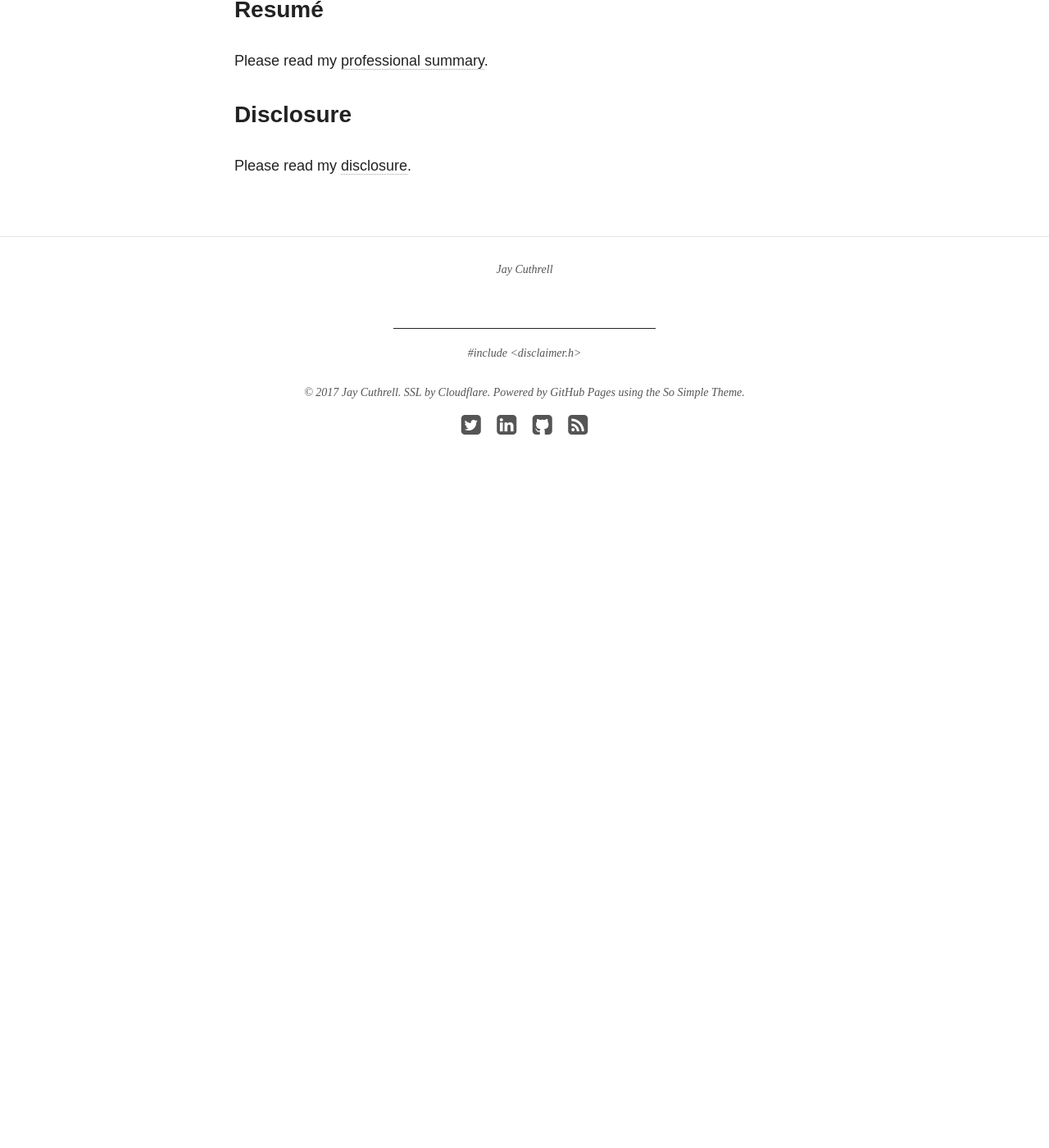
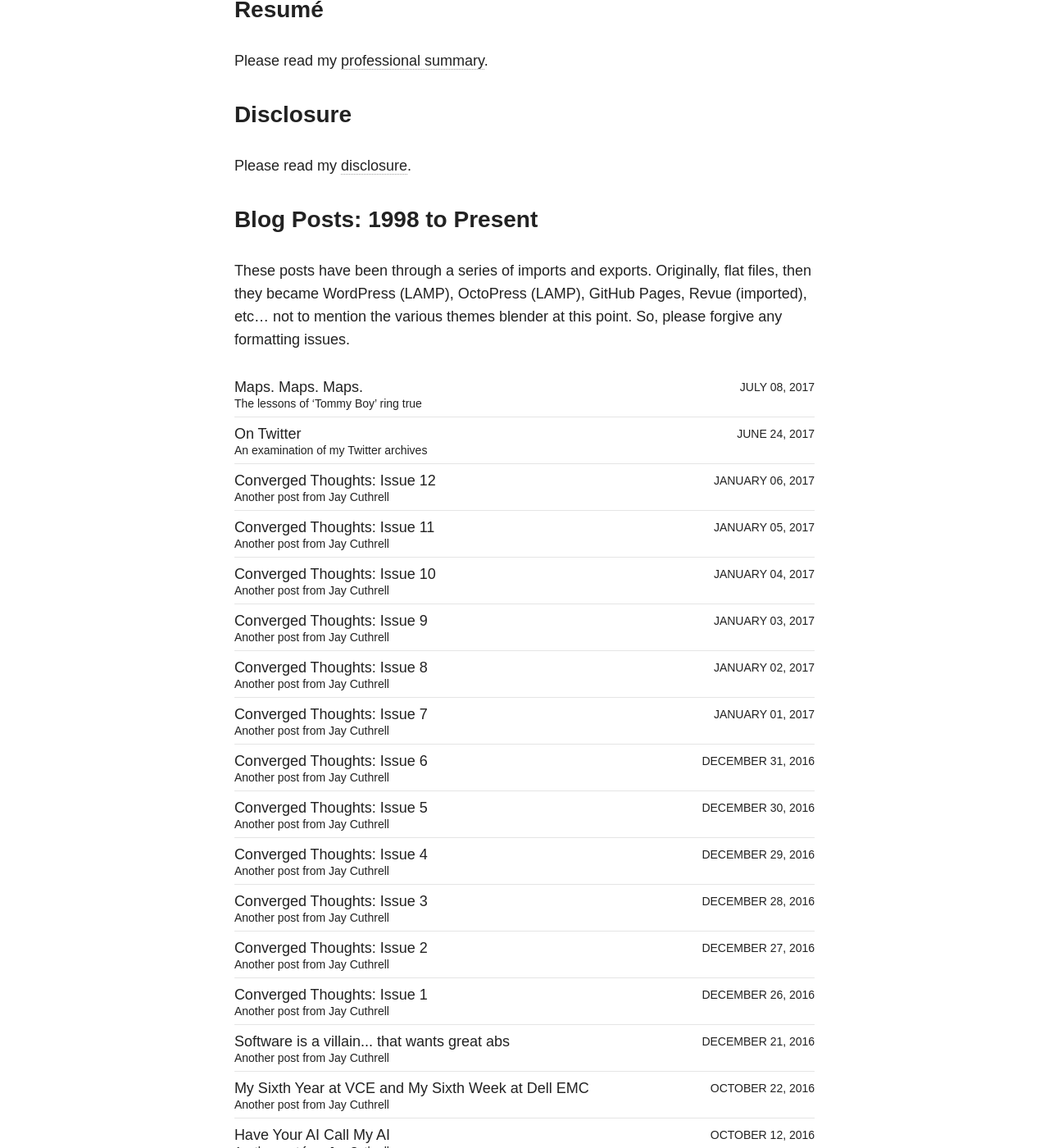
Before and after one commit to nsshommo/jaycuthrell.github.io, a Jekyll site: the page built from index.md, in a window 1280 px wide and 1400 px high, scrolled down 1949 px. Shown: the whole window at 82% size. Built offline with Jekyll 4.4.1, drawn with Linux system fonts in a browser that asks for light colours; nearby versions of some CDN libraries; comment, search, counter and statistics services are not loaded; before the commit the page ends 2579 px from its top, so only the background shows below that; some of the changed text lies outside the part shown.

Commit message:
show all blog posts on home

```diff
--- a/index.md
+++ b/index.md
@@ -28,3 +28,13 @@ Please read my [professional summary](https://jaycuthrell.com/resume/).
 ### Disclosure
 
 Please read my [disclosure](https://jaycuthrell.com/disclosure/).
+
+### Blog Posts: 1998 to Present
+
+These posts have been through a series of imports and exports. Originally, flat files, then they became WordPress (LAMP), OctoPress (LAMP), GitHub Pages, Revue (imported), etc... not to mention the various themes blender at this point. So, please forgive any formatting issues.
+
+<ul class="post-list">
+{% for post in site.categories.blog %}
+  <li><article><a href="{{ site.url }}{{ post.url }}">{{ post.title }} <span class="entry-date"><time datetime="{{ post.date | date_to_xmlschema }}">{{ post.date | date: "%B %d, %Y" }}</time></span>{% if post.excerpt %} <span class="excerpt">{{ post.excerpt | remove: '\[ ... \]' | remove: '\( ... \)' | markdownify | strip_html | strip_newlines | escape_once }}</span>{% endif %}</a></article></li>
+{% endfor %}
+</ul>
```
